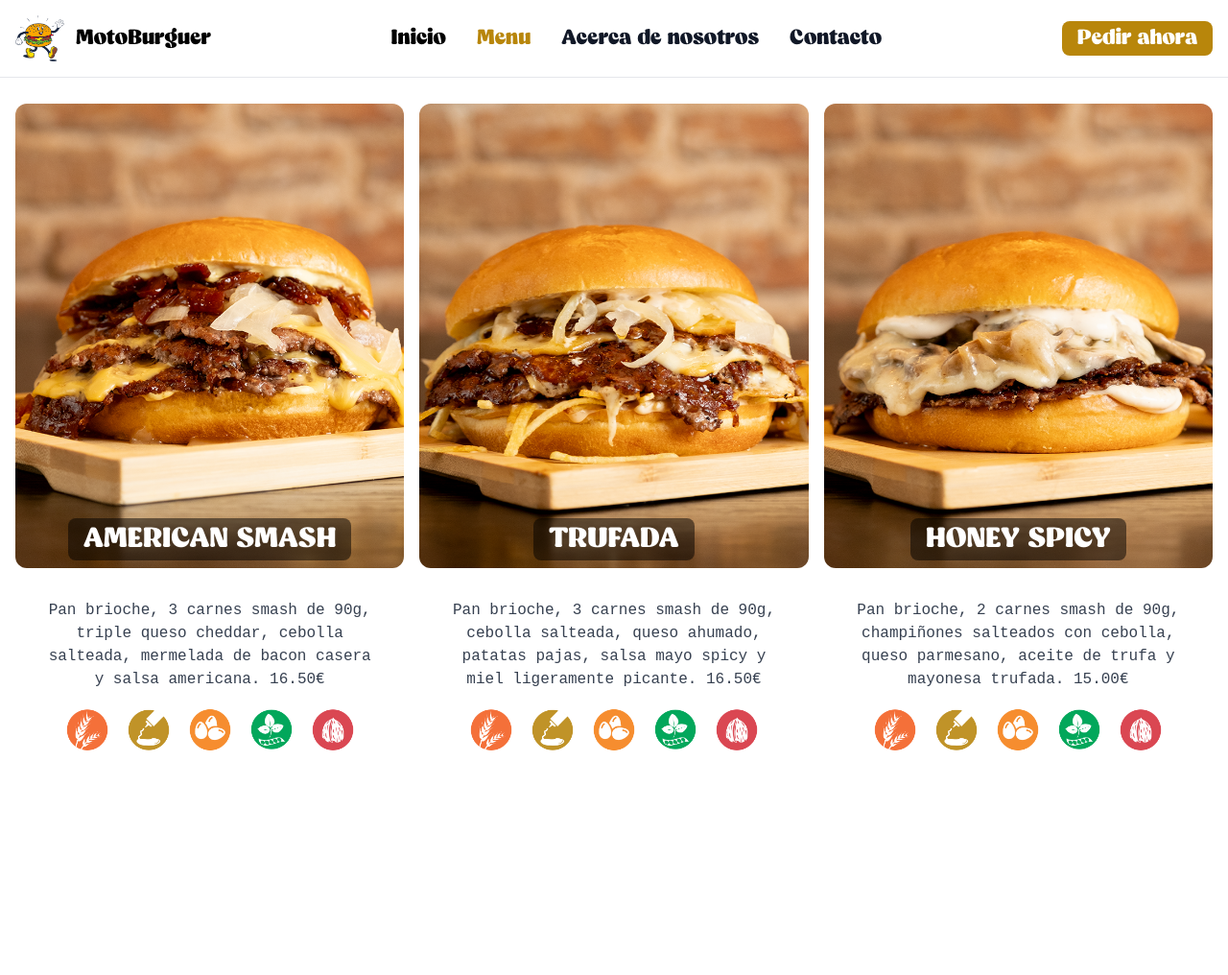
After one commit to gonmarmar5/MotoBurguer, a Django app: page /menu/ in a window 1280 px wide. The commit adds this page. Shown: the whole page at 96% size. Run offline with Django 4.2, Linux system fonts and the light colour scheme; some libraries are stand-ins or nearby versions.

Commit message:
feat: Menu Added

```diff
--- /dev/null
+++ b/main/static/main/menu_styles.css
@@ -0,0 +1,19 @@
+/* MotoBurguer/static/main/styles.css */
+
+@font-face {
+    font-family: 'Capuche';
+    src: url("/static/main/fonts/Capuche.otf");
+    font-weight: normal;
+    font-style: normal;
+}
+
+main {
+    padding-top: 68px; /* Ajusta este valor según la altura de tu navbar */
+  }
+
+/* Media query para pantallas menores de 1000px */
+@media (max-width: 1000px) {
+    .order-now-btn {
+        font-size: large !important;
+    }
+}
--- a/main/templates/home.html
+++ b/main/templates/home.html
@@ -38,7 +38,7 @@
               <a href="{% url 'home' %}" class="block py-2 px-3 text-white bg-white-700 rounded md:bg-transparent md:text-blue-700 md:p-0 md:dark:text-blue-500" aria-current="page" style="font-family: 'Capuche'; font-size: x-large; color: darkgoldenrod;">Inicio</a>
             </li>
             <li>
-              <a href="#" class="block py-2 px-3 text-gray-900 rounded hover:bg-gray-100 hover:text-darkgoldenrod md:hover:bg-transparent md:p-0 md:dark:hover:text-darkgoldenrod dark:text-white dark:hover:bg-gray-700 dark:hover:text-darkgoldenrod md:dark:hover:bg-transparent dark:border-gray-700" style="font-family: 'Capuche'; font-size: x-large;">Menu</a>
+              <a href="{% url 'menu' %}" class="block py-2 px-3 text-gray-900 rounded hover:bg-gray-100 hover:text-darkgoldenrod md:hover:bg-transparent md:p-0 md:dark:hover:text-darkgoldenrod dark:text-white dark:hover:bg-gray-700 dark:hover:text-darkgoldenrod md:dark:hover:bg-transparent dark:border-gray-700" style="font-family: 'Capuche'; font-size: x-large;">Menu</a>
             </li>
             <li>
               <a href="#separator1" class="block py-2 px-3 text-gray-900 rounded hover:bg-gray-100 hover:text-darkgoldenrod md:hover:bg-transparent md:p-0 md:dark:hover:text-darkgoldenrod dark:text-white dark:hover:bg-gray-700 dark:hover:text-darkgoldenrod md:dark:hover:bg-transparent dark:border-gray-700" style="font-family: 'Capuche'; font-size: x-large;">Acerca de nosotros</a>
@@ -62,7 +62,7 @@
         </div>
         <!-- Menu logo -->
         <div class="sticky-logo">
-          <a href="#">
+          <a href="{% url 'menu' %}">
             <img src="{% static 'main/img/menu-icon.png' %}" alt="Rotating Logo" class="rotating">
             <img src="{% static 'main/img/mascot.png' %}" alt="Static Center Logo" class="static">
           </a>
--- /dev/null
+++ b/main/templates/menu.html
@@ -0,0 +1,129 @@
+<!DOCTYPE html>
+<html lang="en">
+<head>
+    <meta name="viewport" content="width=device-width, initial-scale=1">
+    <meta charset="UTF-8">
+    <title>MotoBurguer</title>
+    {% load static %}
+    <link rel="icon" href="{% static 'main/img/mascot.png' %}" type="image/png">
+    <link rel="stylesheet" href="{% static 'main/menu_styles.css' %}">
+
+    <!-- Tailwind CSS -->
+    <link href="https://cdnjs.cloudflare.com/ajax/libs/tailwindcss/2.2.19/tailwind.min.css" rel="stylesheet">
+    <!-- Flowbite CSS -->
+    <link href="https://cdn.jsdelivr.net/npm/flowbite@2.4.1/dist/flowbite.min.css" rel="stylesheet" />
+
+</head>
+<body>
+  <header>
+    <nav class="bg-white dark:bg-gray-900 fixed w-full z-20 top-0 start-0 border-b border-gray-200 dark:border-gray-600">
+        <div class="max-w-screen-xl flex flex-wrap items-center justify-between mx-auto p-4">
+        <a href="{% url 'home' %}" class="flex items-center space-x-3 rtl:space-x-reverse">
+            <img src="{% static 'main/img/mascot.png' %}" style="height: 3em;" class="h-8" alt="Flowbite Logo">
+            <span class="self-center text-2xl font-semibold whitespace-nowrap dark:text-white" style="font-family: 'Capuche';">MotoBurguer</span>
+        </a>
+        <div class="flex md:order-2 space-x-3 md:space-x-0 rtl:space-x-reverse">
+          <a href="https://play.google.com/store/apps/details?id=com.ubercab.eats&hl=es" type="button" class="order-now-btn text-white bg-red-700 hover:bg-blue-800 focus:ring-4 focus:outline-none focus:ring-blue-300 font-medium rounded-lg text-sm px-4 py-2 text-center dark:bg-blue-600 dark:hover:bg-blue-700 dark:focus:ring-blue-800" style="background-color: darkgoldenrod; font-family: 'Capuche'; font-size: x-large;">Pedir ahora</a>
+            <button data-collapse-toggle="navbar-sticky" type="button" class="inline-flex items-center p-2 w-10 h-10 justify-center text-sm text-gray-500 rounded-lg md:hidden hover:bg-gray-100 focus:outline-none focus:ring-2 focus:ring-gray-200 dark:text-gray-400 dark:hover:bg-gray-700 dark:focus:ring-gray-600" aria-controls="navbar-sticky" aria-expanded="false">
+              <span class="sr-only">Open main menu</span>
+              <svg class="w-5 h-5" aria-hidden="true" xmlns="http://www.w3.org/2000/svg" fill="none" viewBox="0 0 17 14">
+                  <path stroke="currentColor" stroke-linecap="round" stroke-linejoin="round" stroke-width="2" d="M1 1h15M1 7h15M1 13h15"/>
+              </svg>
+          </button>
+        </div>
+        <div class="items-center justify-between hidden w-full md:flex md:w-auto md:order-1" id="navbar-sticky">
+          <ul class="flex flex-col p-4 md:p-0 mt-4 font-medium border border-gray-100 rounded-lg bg-gray-50 md:space-x-8 rtl:space-x-reverse md:flex-row md:mt-0 md:border-0 md:bg-white dark:bg-gray-800 md:dark:bg-gray-900 dark:border-gray-700">
+            <li>
+              <a href="{% url 'home' %}" class="block py-2 px-3 text-white bg-white-700 rounded md:bg-transparent md:text-blue-700 md:p-0 md:dark:text-blue-500" aria-current="page" style="font-family: 'Capuche'; font-size: x-large; color: black;">Inicio</a>
+            </li>
+            <li>
+              <a href="{% url 'menu' %}" class="block py-2 px-3 text-gray-900 rounded hover:bg-gray-100 hover:text-darkgoldenrod md:hover:bg-transparent md:p-0 md:dark:hover:text-darkgoldenrod dark:text-white dark:hover:bg-gray-700 dark:hover:text-darkgoldenrod md:dark:hover:bg-transparent dark:border-gray-700" style="font-family: 'Capuche'; font-size: x-large; color: darkgoldenrod;">Menu</a>
+            </li>
+            <li>
+              <a href="#separator1" class="block py-2 px-3 text-gray-900 rounded hover:bg-gray-100 hover:text-darkgoldenrod md:hover:bg-transparent md:p-0 md:dark:hover:text-darkgoldenrod dark:text-white dark:hover:bg-gray-700 dark:hover:text-darkgoldenrod md:dark:hover:bg-transparent dark:border-gray-700" style="font-family: 'Capuche'; font-size: x-large;">Acerca de nosotros</a>
+            </li>
+            <li>
+              <a href="#final-text" class="block py-2 px-3 text-gray-900 rounded hover:bg-gray-100 hover:text-darkgoldenrod md:hover:bg-transparent md:p-0 md:dark:hover:text-darkgoldenrod dark:text-white dark:hover:bg-gray-700 dark:hover:text-darkgoldenrod md:dark:hover:bg-transparent dark:border-gray-700" style="font-family: 'Capuche'; font-size: x-large;">Contacto</a>
+            </li>
+          </ul>
+        </div>
+        </div>
+      </nav>
+    </header>
+    <main>
+      <div class="container mx-auto mt-10 px-4">
+        <div class="grid grid-cols-1 gap-4 sm:grid-cols-2 md:grid-cols-3">
+            <!-- Tarjeta 1 -->
+            <div class="max-w-lg mx-auto bg-white rounded-lg">
+                <div class="relative">
+                    <img src="{% static 'main/img/burguer1.png' %}" alt="Hamburguesa 1" class="rounded-t-xl rounded-b-xl w-full h-82 object-cover">
+                    <div class="absolute inset-0 flex items-end justify-center pb-2"> <!-- Cambiado -->
+                      <h5 class="text-xl font-bold text-white bg-black bg-opacity-50 px-4 py-2 rounded-lg" style="font-family: 'Capuche'; font-size: xx-large;">AMERICAN SMASH</h5>
+                    </div>
+                </div>
+                <div class="p-8">
+                  <p class="text-gray-700" style="text-align: center; font-family: 'Courier New', Courier, monospace;">Pan brioche, 3 carnes smash de 90g, triple queso cheddar, cebolla salteada, mermelada de bacon casera y salsa americana. 16.50€</p>
+                  <div class="flex justify-center mt-4"> <!-- Contenedor para centrar las imágenes -->
+                    <img src="{% static 'main/img/gluten.png' %}" alt="Alérgeno 1" class="w-12 h-12 mx-2"> <!-- Cambia el tamaño según sea necesario -->
+                    <img src="{% static 'main/img/mostaza.png' %}" alt="Alérgeno 2" class="w-12 h-12 mx-2">
+                    <img src="{% static 'main/img/huevo.png' %}" alt="Alérgeno 3" class="w-12 h-12 mx-2">
+                    <img src="{% static 'main/img/soja.png' %}" alt="Alérgeno 4" class="w-12 h-12 mx-2">
+                    <img src="{% static 'main/img/frutos.png' %}" alt="Alérgeno 5" class="w-12 h-12 mx-2">
+                  </div>
+                </div>
+            </div>
+
+            <!-- Tarjeta 2 -->
+            <div class="max-w-lg mx-auto bg-white rounded-lg">
+                <div class="relative">
+                    <img src="{% static 'main/img/burguer2.png' %}" alt="Hamburguesa 2" class="rounded-t-xl rounded-b-xl w-full h-82 object-cover">
+                    <div class="absolute inset-0 flex items-end justify-center pb-2"> <!-- Cambiado -->
+                      <h5 class="text-xl font-bold text-white bg-black bg-opacity-50 px-4 py-2 rounded-lg" style="font-family: 'Capuche'; font-size: xx-large;">TRUFADA</h5>
+                    </div>
+                </div>
+                <div class="p-8">
+                  <p class="text-gray-700" style="text-align: center; font-family: 'Courier New', Courier, monospace;">Pan brioche, 3 carnes smash de 90g, cebolla salteada, queso ahumado, patatas pajas, salsa mayo spicy y miel ligeramente picante. 16.50€</p>
+                  <div class="flex justify-center mt-4"> <!-- Contenedor para centrar las imágenes -->
+                    <img src="{% static 'main/img/gluten.png' %}" alt="Alérgeno 1" class="w-12 h-12 mx-2"> <!-- Cambia el tamaño según sea necesario -->
+                    <img src="{% static 'main/img/mostaza.png' %}" alt="Alérgeno 2" class="w-12 h-12 mx-2">
+                    <img src="{% static 'main/img/huevo.png' %}" alt="Alérgeno 3" class="w-12 h-12 mx-2">
+                    <img src="{% static 'main/img/soja.png' %}" alt="Alérgeno 4" class="w-12 h-12 mx-2">
+                    <img src="{% static 'main/img/frutos.png' %}" alt="Alérgeno 5" class="w-12 h-12 mx-2">
+                  </div>
+                </div>
+            </div>
+
+            <!-- Tarjeta 3 -->
+            <div class="max-w-lg mx-auto bg-white rounded-lg">
+                <div class="relative">
+                    <img src="{% static 'main/img/burguer3.png' %}" alt="Hamburguesa 3" class="rounded-t-xl rounded-b-xl w-full h-82 object-cover">
+                    <div class="absolute inset-0 flex items-end justify-center pb-2"> <!-- Cambiado -->
+                      <h5 class="text-xl font-bold text-white bg-black bg-opacity-50 px-4 py-2 rounded-lg" style="font-family: 'Capuche'; font-size: xx-large;">HONEY SPICY</h5>
+                    </div>
+                </div>
+                <div class="p-8">
+                    <p class="text-gray-700" style="text-align: center; font-family: 'Courier New', Courier, monospace;">Pan brioche, 2 carnes smash de 90g, champiñones salteados con cebolla, queso parmesano, aceite de trufa y mayonesa trufada. 15.00€</p>
+                    <div class="flex justify-center mt-4"> <!-- Contenedor para centrar las imágenes -->
+                      <img src="{% static 'main/img/gluten.png' %}" alt="Alérgeno 1" class="w-12 h-12 mx-2"> <!-- Cambia el tamaño según sea necesario -->
+                      <img src="{% static 'main/img/mostaza.png' %}" alt="Alérgeno 2" class="w-12 h-12 mx-2">
+                      <img src="{% static 'main/img/huevo.png' %}" alt="Alérgeno 3" class="w-12 h-12 mx-2">
+                      <img src="{% static 'main/img/soja.png' %}" alt="Alérgeno 4" class="w-12 h-12 mx-2">
+                      <img src="{% static 'main/img/frutos.png' %}" alt="Alérgeno 5" class="w-12 h-12 mx-2">
+                    </div>
+                </div>
+            </div>
+
+            <!-- Agrega más tarjetas según sea necesario -->
+
+        </div>
+      </div>
+
+      <div style="height: 200px;"></div>
+
+    </main>
+
+
+<script src="https://cdn.jsdelivr.net/npm/flowbite@2.4.1/dist/flowbite.min.js"></script>
+
+</body>
+</html>
--- a/main/urls.py
+++ b/main/urls.py
@@ -1,8 +1,9 @@
 # main/urls.py
 
 from django.urls import path
-from .views import home
+from .views import home, menu
 
 urlpatterns = [
     path('', home, name='home'),
+    path('menu/', menu, name='menu'),
 ]
--- a/main/views.py
+++ b/main/views.py
@@ -4,3 +4,6 @@ from django.shortcuts import render
 
 def home(request):
     return render(request, 'home.html')
+
+def menu(request):
+    return render(request, 'menu.html')
```
Also changed, not shown: main/static/main/img/burguer1.png (added), main/static/main/img/burguer2.png (added), main/static/main/img/burguer3.png (added), main/static/main/img/frutos.png (added), main/static/main/img/gluten.png (added), main/static/main/img/huevo.png (added), main/static/main/img/mostaza.png (added), main/static/main/img/soja.png (added), main/static/main/styles.css (line endings or trailing spaces).
